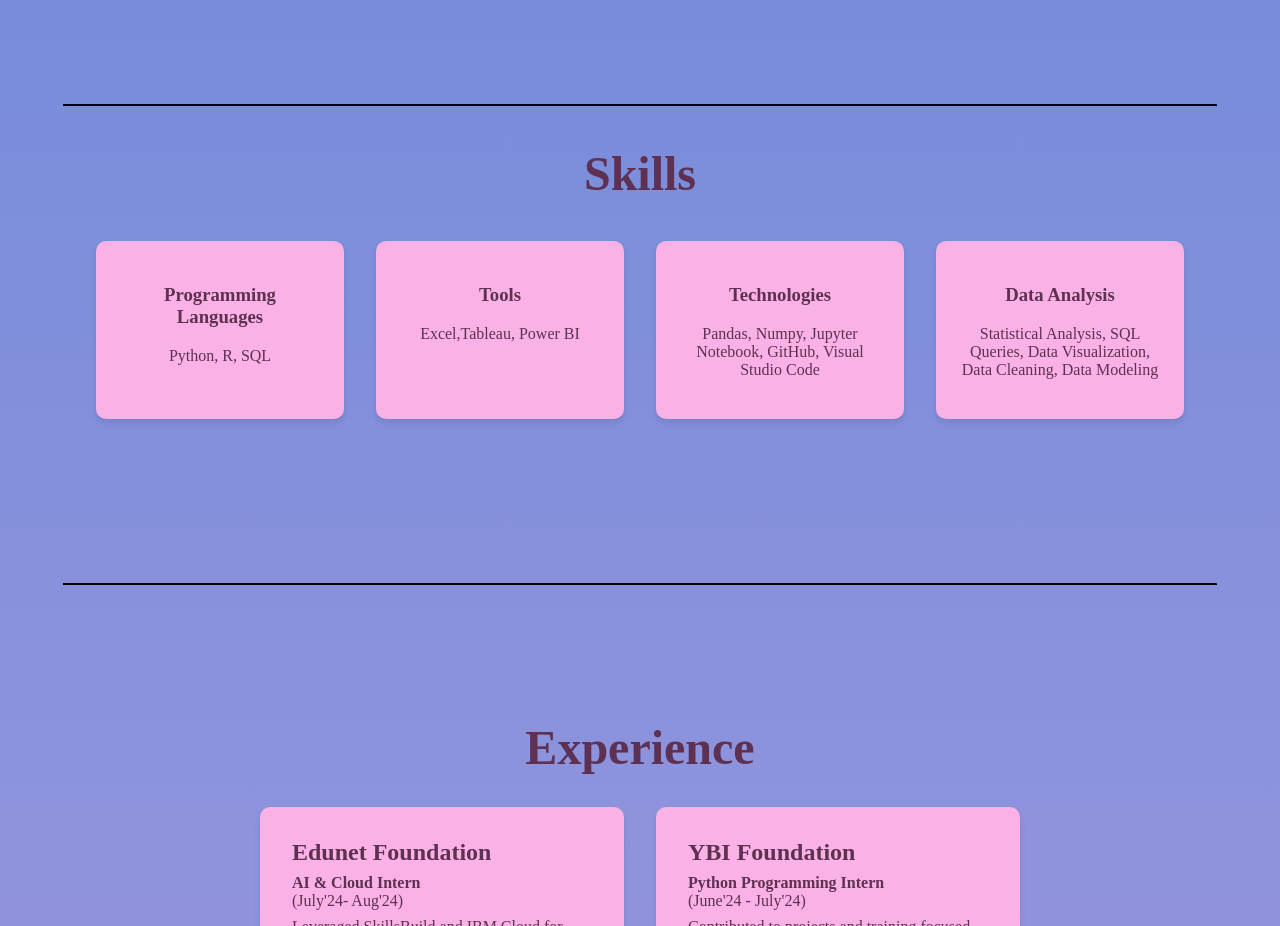
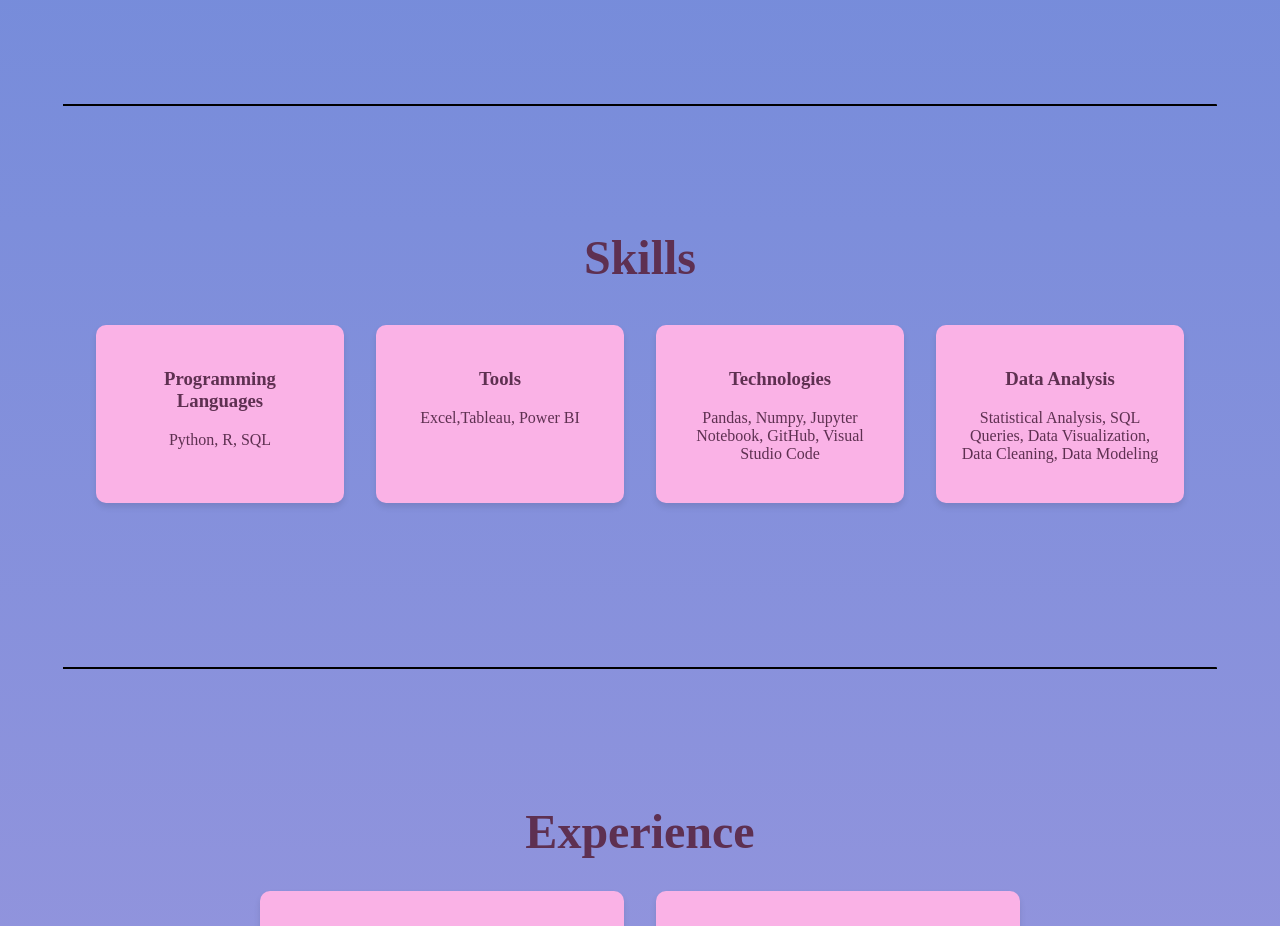
Before and after one commit to shubhisoni13/Portfolio13, a plain HTML site: page index.html in a window 1280 px wide. Shown: the part 1440-2366 px from the top of the page. Drawn offline with nearby package versions, Linux system fonts and the light colour scheme.

Commit message:
Update index.html

```diff
--- a/index.html
+++ b/index.html
@@ -68,7 +68,7 @@
     <hr style="margin-top: 200px;" id="skills">
 
     <!-- Skills Section -->
-    <section class="skills" style="text-align: center;padding-bottom: 4rem;">
+    <section class="skills" style="text-align: center;padding: 4rem;">
         <h2 style="font-size: 3rem; color: #5e3051;">Skills</h2>
 
         <div class="skills-container" style="display: flex; justify-content: center; flex-wrap: wrap; gap: 2rem; margin:4 rem;">
```
